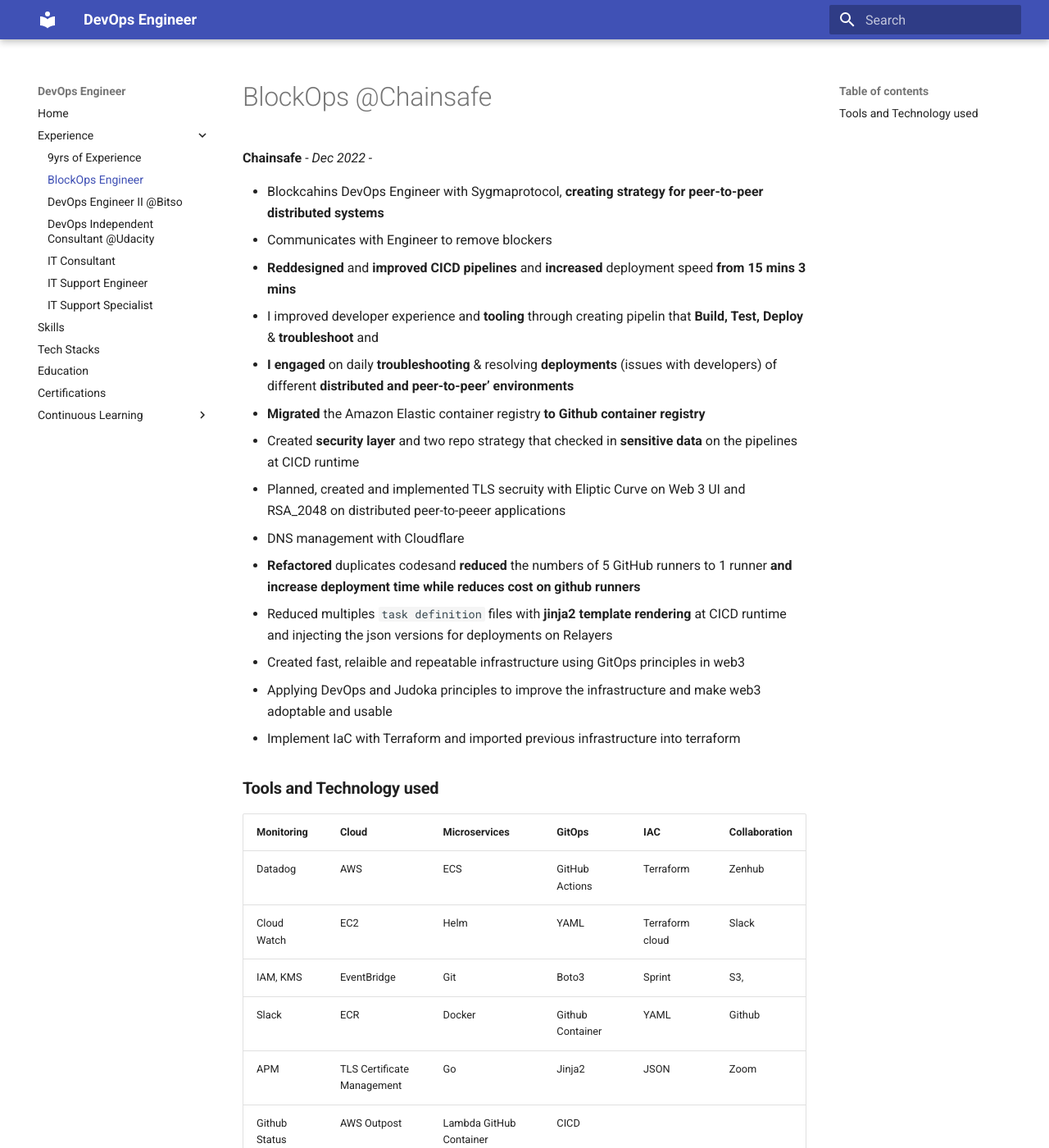
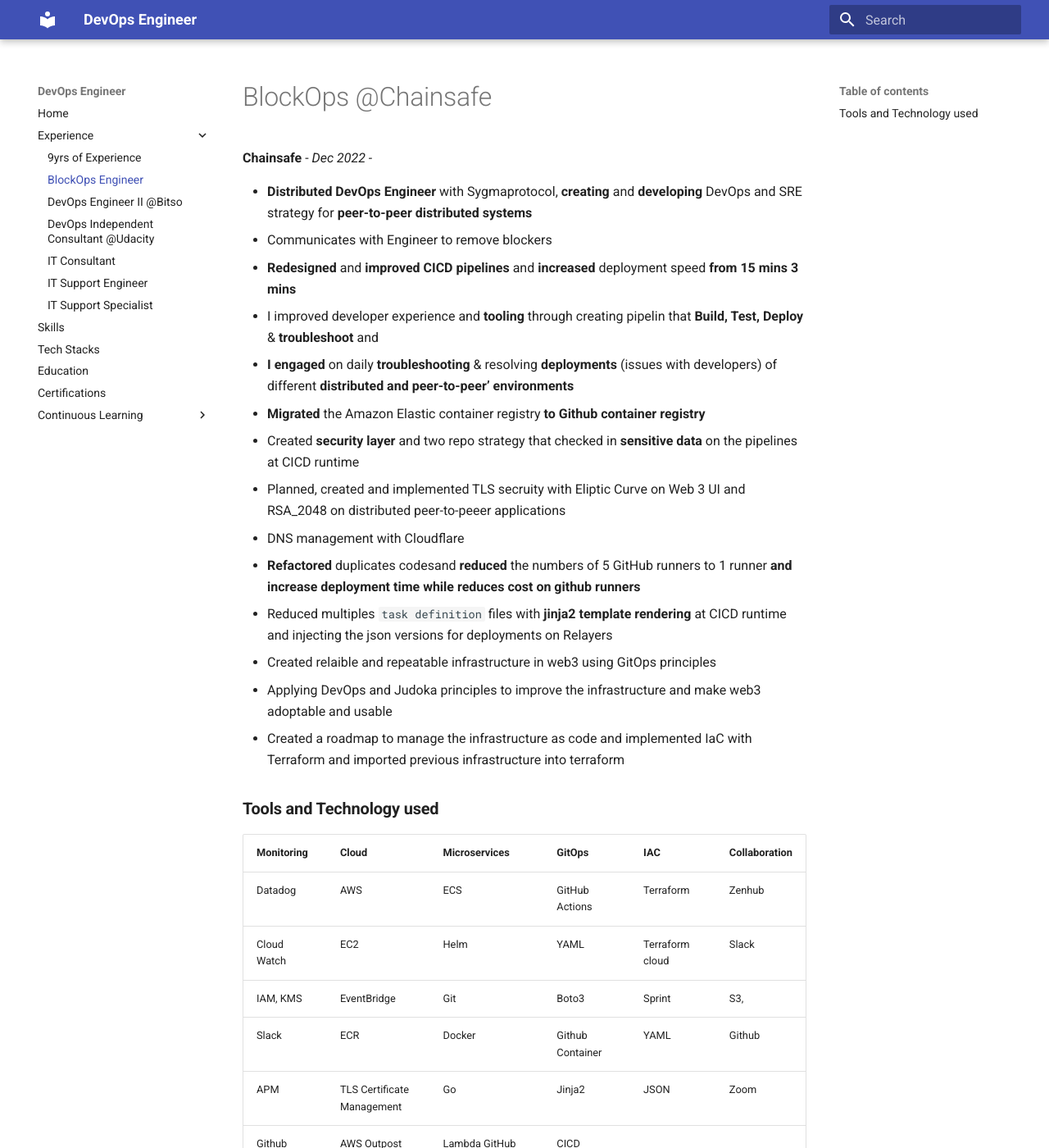
Before and after one commit to eedygreen/isah-idris-DevOps-Engineer-resume, an MkDocs documentation site: the page built from docs/experience/BlockOps_Engineer.md, in a window 1280 px wide and 1400 px high. Shown: the whole window at 82% size. Built offline with MkDocs 1.6.1 and Material for MkDocs 9.7.7, drawn with Linux system fonts in a browser that asks for light colours.

Commit message:
updated resume

```diff
--- a/docs/experience/BlockOps_Engineer.md
+++ b/docs/experience/BlockOps_Engineer.md
@@ -2,9 +2,9 @@
 
 **Chainsafe** - *Dec 2022 -*
 
-- Blockcahins DevOps Engineer with Sygmaprotocol, **creating strategy for peer-to-peer distributed systems**
+- **Distributed DevOps Engineer** with Sygmaprotocol, **creating** and **developing** DevOps and SRE strategy for **peer-to-peer distributed systems**
 - Communicates with Engineer to remove blockers
-- **Reddesigned** and **improved CICD pipelines** and **increased** deployment speed **from 15 mins 3 mins**
+- **Redesigned** and **improved CICD pipelines** and **increased** deployment speed **from 15 mins 3 mins**
 - I improved developer experience and **tooling** through creating pipelin that **Build, Test, Deploy** & **troubleshoot** and
 - **I engaged** on daily **troubleshooting** & resolving **deployments** (issues with developers) of different **distributed and peer-to-peer’ environments**
 - **Migrated** the Amazon Elastic container registry **to Github container registry**
@@ -13,9 +13,9 @@
 - DNS management with Cloudflare
 - **Refactored**  duplicates codesand **reduced** the numbers of 5 GitHub runners to 1 runner **and increase deployment time while reduces cost on github runners**
 - Reduced multiples `task definition` files with **jinja2 template rendering** at CICD runtime and injecting the json versions for deployments on Relayers
-- Created fast, relaible and repeatable infrastructure using GitOps principles in web3
+- Created relaible and repeatable infrastructure in web3 using GitOps principles
 - Applying DevOps and Judoka principles to improve the infrastructure and make web3 adoptable and usable
-- Implement IaC with Terraform and imported previous infrastructure into terraform
+- Created a roadmap to manage the infrastructure as code and implemented IaC with Terraform and imported previous infrastructure into terraform
 
 ### **Tools and Technology used**
 
```
